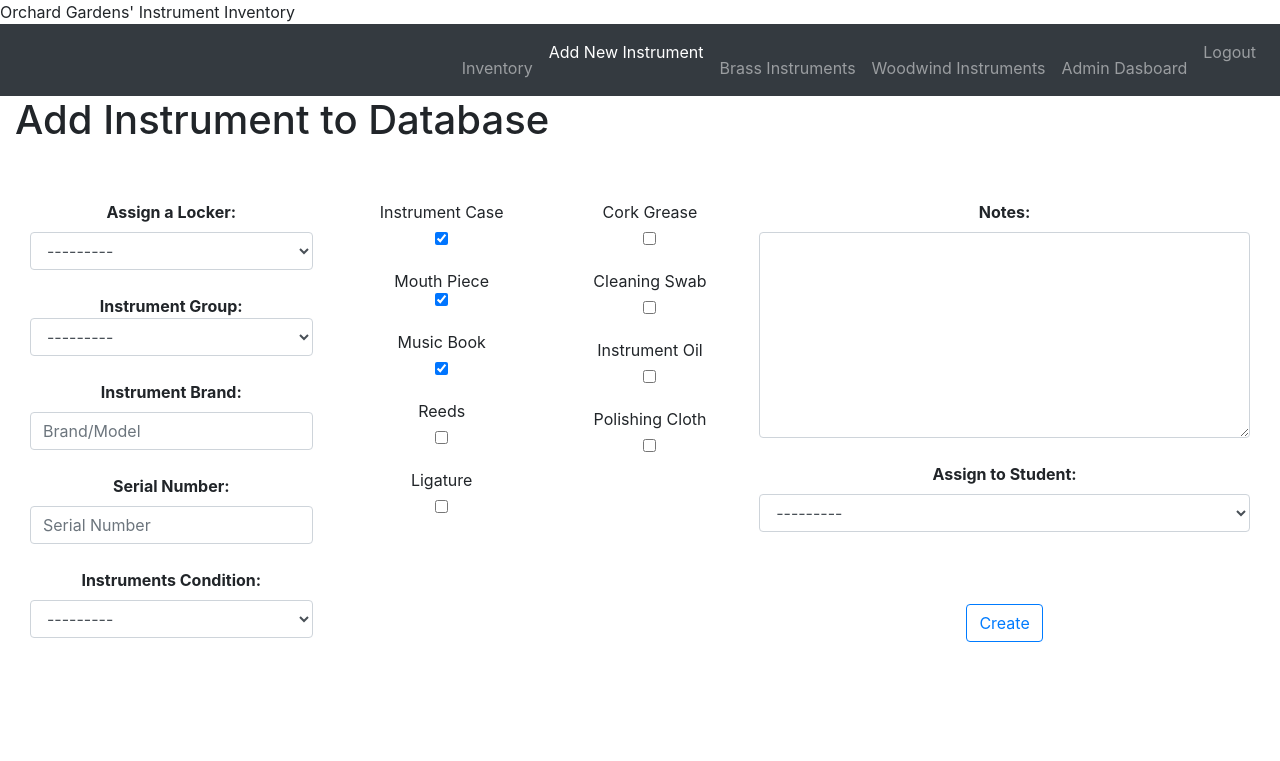
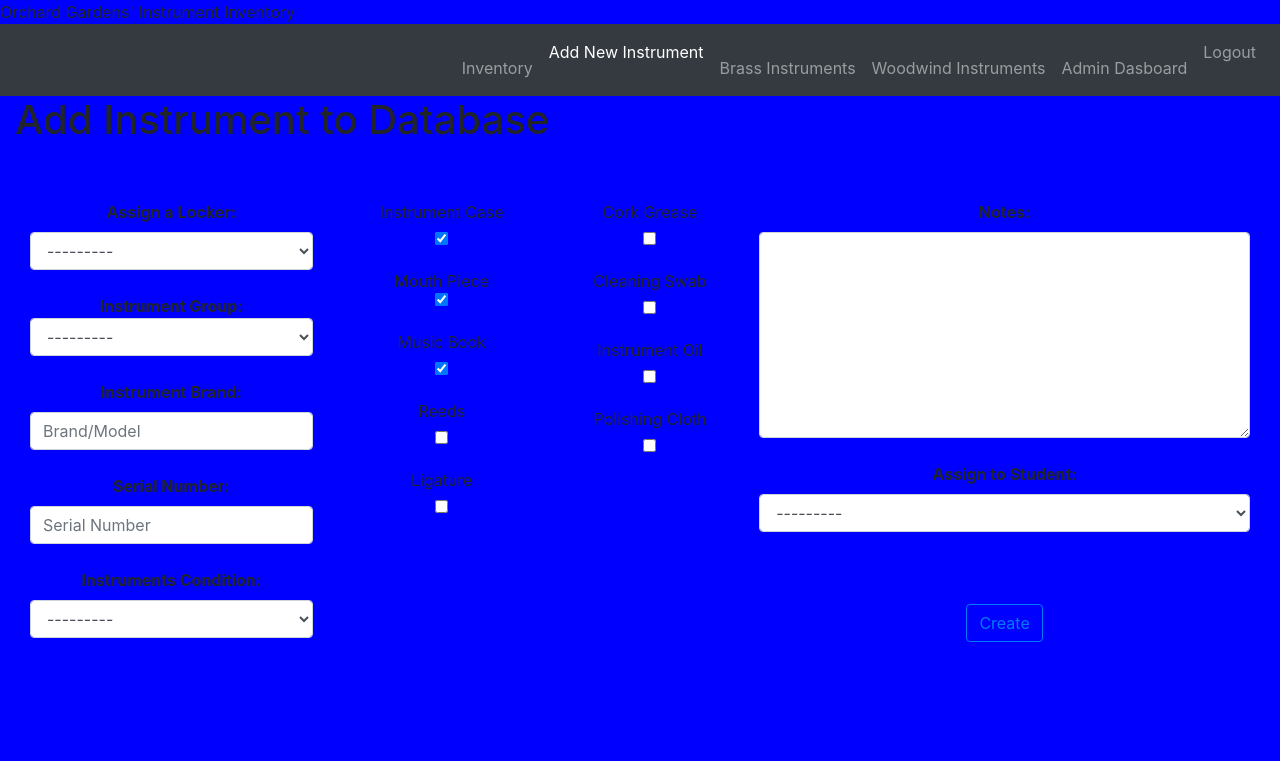
Before and after one commit to Ruecktenwald/instrument_inventory_app, a Django app: page /add_instrument in a window 1280 px wide. Shown: the top 761 px of the page. Run offline with Django 3.2, Linux system fonts and the light colour scheme; a user stored in the database is signed in; tables that the repository leaves empty hold one stand-in row (values such as "Sample post").

Commit message:
add static css - doesnt work yet

```diff
--- /dev/null
+++ b/instrument_inventory_app/static/main.css
@@ -0,0 +1,3 @@
+body {
+    background-color: blue;
+}
--- a/instrument_inventory_app/templates/base.html
+++ b/instrument_inventory_app/templates/base.html
@@ -1,3 +1,4 @@
+{% load static %}
 <!DOCTYPE html>
 <html lang="en">
 
@@ -7,6 +8,9 @@
   <meta charset="utf-8">
   <meta name="viewport" content="width=device-width, initial-scale=1">
   <link rel="stylesheet" href="https://cdn.jsdelivr.net/npm/bootstrap@4.6.1/dist/css/bootstrap.min.css">
+
+  <link rel="stylesheet" href="{% static 'main.css' %}" type="text/css">
+
   <script src="https://cdn.jsdelivr.net/npm/jquery@3.6.0/dist/jquery.slim.min.js"></script>
   <script src="https://cdn.jsdelivr.net/npm/popper.js@1.16.1/dist/umd/popper.min.js"></script>
   <script src="https://cdn.jsdelivr.net/npm/bootstrap@4.6.1/dist/js/bootstrap.bundle.min.js"></script>
```
Also changed, not shown: 2 other files.
